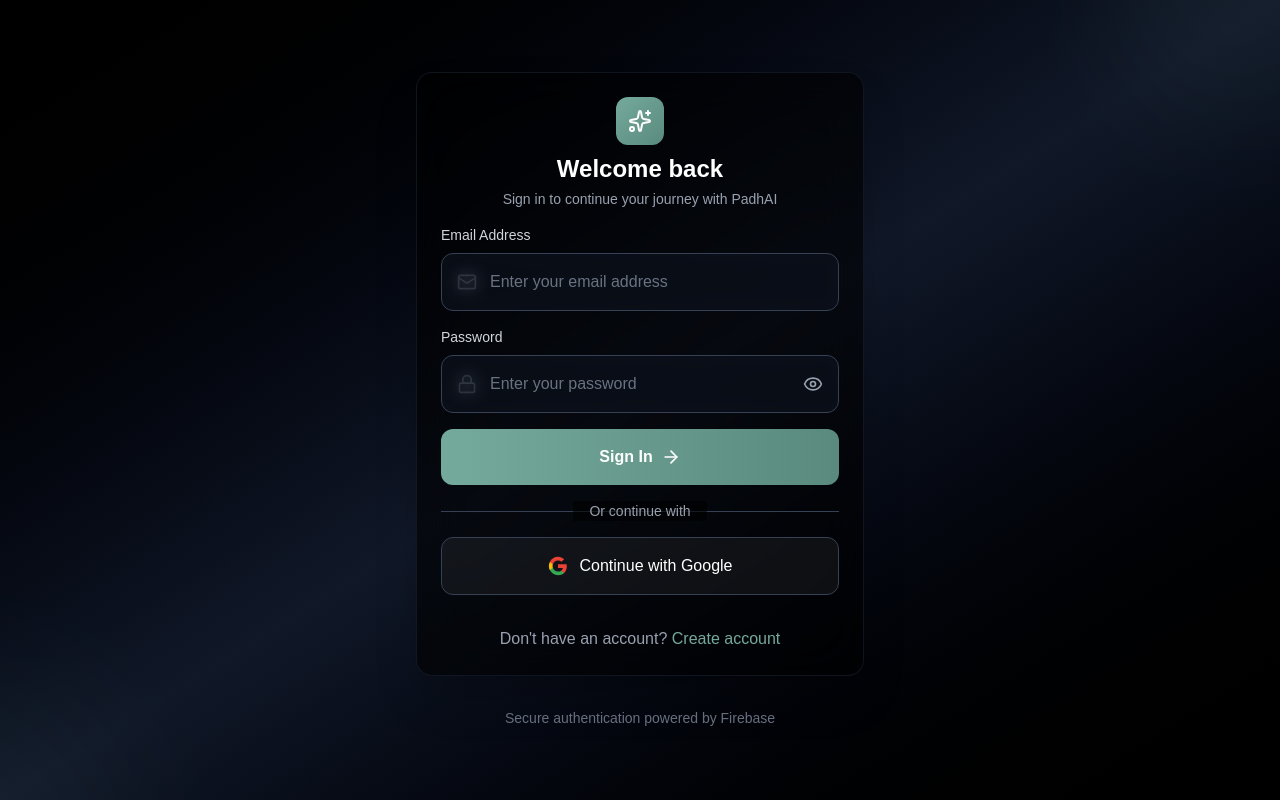
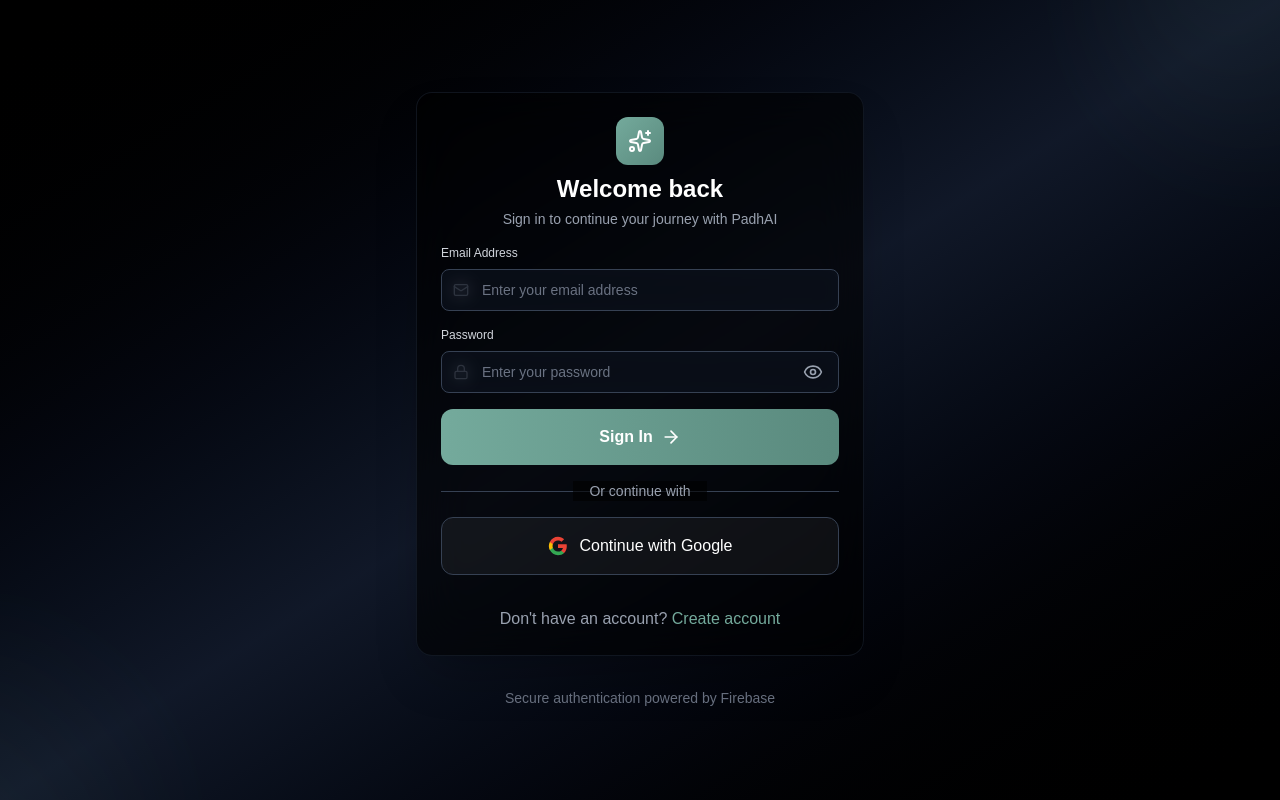
Before and after one commit to Adityadab10/SunHacks2025, a React (Vite) app in the folder frontend/: page /login in a window 1280 px wide. Built offline with nearby package versions, Linux system fonts and the light colour scheme; no server answers.

Commit message:
one last time

```diff
--- a/frontend/src/pages/Login.jsx
+++ b/frontend/src/pages/Login.jsx
@@ -68,34 +68,34 @@
           {/* Form */}
           <form onSubmit={handleEmailLogin} className="space-y-4">
             <div className="space-y-2">
-              <label className="block text-sm font-medium text-gray-300">
+              <label className="block text-xs font-medium text-gray-300">
                 Email Address
               </label>
               <div className="relative group">
-                <Mail className="absolute left-4 top-1/2 transform -translate-y-1/2 text-gray-400 w-5 h-5 transition-colors group-focus-within:text-[#74AA9C]" />
+                <Mail className="absolute left-3 top-1/2 transform -translate-y-1/2 text-gray-400 w-4 h-4 transition-colors group-focus-within:text-[#74AA9C]" />
                 <input
                   type="email"
                   value={email}
                   onChange={(e) => setEmail(e.target.value)}
                   required
-                  className="w-full pl-12 pr-4 py-4 bg-gray-900/50 border border-gray-700 rounded-xl text-white placeholder-gray-500 focus:outline-none focus:border-[#74AA9C] focus:ring-2 focus:ring-[#74AA9C]/20 transition-all duration-300 backdrop-blur-sm"
+                  className="w-full pl-10 pr-3 py-2.5 bg-gray-900/50 border border-gray-700 rounded-lg text-white placeholder-gray-500 focus:outline-none focus:border-[#74AA9C] focus:ring-2 focus:ring-[#74AA9C]/20 transition-all duration-300 backdrop-blur-sm text-sm"
                   placeholder="Enter your email address"
                 />
               </div>
             </div>
 
             <div className="space-y-2">
-              <label className="block text-sm font-medium text-gray-300">
+              <label className="block text-xs font-medium text-gray-300">
                 Password
               </label>
               <div className="relative group">
-                <Lock className="absolute left-4 top-1/2 transform -translate-y-1/2 text-gray-400 w-5 h-5 transition-colors group-focus-within:text-[#74AA9C]" />
+                <Lock className="absolute left-3 top-1/2 transform -translate-y-1/2 text-gray-400 w-4 h-4 transition-colors group-focus-within:text-[#74AA9C]" />
                 <input
                   type={showPassword ? 'text' : 'password'}
                   value={password}
                   onChange={(e) => setPassword(e.target.value)}
                   required
-                  className="w-full pl-12 pr-14 py-4 bg-gray-900/50 border border-gray-700 rounded-xl text-white placeholder-gray-500 focus:outline-none focus:border-[#74AA9C] focus:ring-2 focus:ring-[#74AA9C]/20 transition-all duration-300 backdrop-blur-sm"
+                  className="w-full pl-10 pr-12 py-2.5 bg-gray-900/50 border border-gray-700 rounded-lg text-white placeholder-gray-500 focus:outline-none focus:border-[#74AA9C] focus:ring-2 focus:ring-[#74AA9C]/20 transition-all duration-300 backdrop-blur-sm text-sm"
                   placeholder="Enter your password"
                 />
                 <button
```
